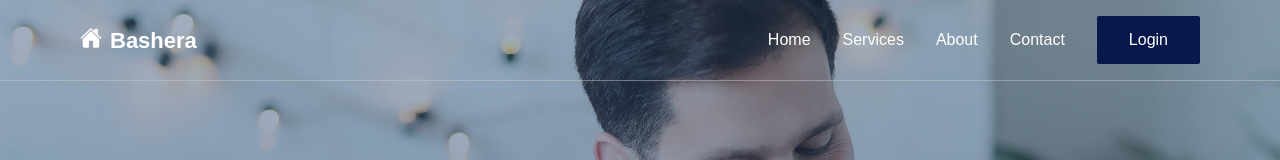
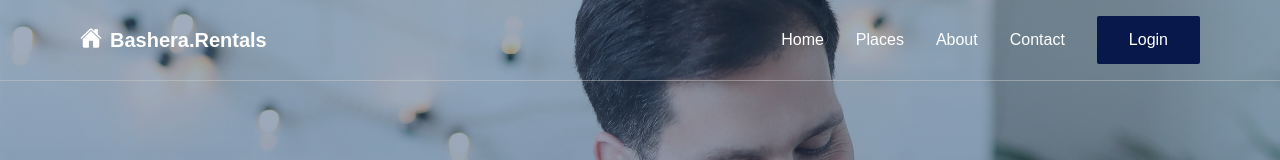
Before and after one commit to the-bipu/bashera-rentals-nextjs, a Next.js app in the folder frontend/: page / in a window 1280 px wide. Shown: the top 160 px of the page. Built offline with nearby package versions, Linux system fonts and the light colour scheme.

Commit message:
Update Navbar.jsx

```diff
--- a/frontend/common/components/Navbar/Navbar.jsx
+++ b/frontend/common/components/Navbar/Navbar.jsx
@@ -43,14 +43,14 @@ const Navbar = () => {
         <div className={`w-[100vw] h-full flex items-center justify-between text-left lg:px-20 px-5 transition-all py-4`}>
           <div className='flex flex-row items-center justify-center gap-2 text-[22px]'>
             <IoHome className={`mb-1 ${isScrolled ? 'text-black' : 'text-white'}`} />
-            <a href="/" className={`text-[22px] font-bold ${isScrolled ? 'text-black' : 'text-white'}`}> Bashera</a>
+            <a href="/" className={`text-xl font-bold ${isScrolled ? 'text-black' : 'text-white'}`}> Bashera.Rentals</a>
           </div>
 
           <div id="menu-btn" onClick={toggleNavbar} className="text-[25px] cursor-pointer text-white lg:hidden block">
             <FaBars id='bars-nav' className='w-[2rem] h-[2rem] text-white drop-shadow-lg' />
             <div className="secNav text-white">
               <Link href="/">Home</Link>
-              <Link href="/Services">Services</Link>
+              <Link href="/Places">Places</Link>
               <Link href="/About">About</Link>
               <Link href="/Contact">Contact</Link>
               <Link href="/Login">Login</Link>
@@ -59,7 +59,7 @@ const Navbar = () => {
 
           <nav id='main-nav' className={`lg:flex hidden flex-row justify-center items-center gap-8 text-base font-light ${isScrolled ? 'text-black' : 'text-white'}`}>
             <Link href="/">Home</Link>
-            <Link href="/Services">Services</Link>
+            <Link href="/Places">Places</Link>
             <Link href="/About">About</Link>
             <Link href="/Contact">Contact</Link>
             <button href="/Login" className='py-3 px-8 bg-[#08184b] rounded-sm'>Login</button>
@@ -68,17 +68,17 @@ const Navbar = () => {
 
       </div>
 
-      {isScrolled && <div className={`fixed top-0 z-40 w-full h-auto flex items-center duration-500 border-b-[1px] border-[#cbcbcb79] ${isActive ? 'active' : ''} bg-white`}>
+      {isScrolled && <div className={`fixed top-0 z-40 w-full h-auto flex items-center transition-opacity duration-500 border-b-[1px] border-[#cbcbcb79] ${isActive ? 'active' : ''} bg-white`}>
 
-        <div className={`w-[100vw] h-full flex items-center justify-between text-left lg:px-20 px-5 transition-all py-6`}>
+        <div className={`w-full h-full flex items-center justify-between text-left lg:px-20 px-5 transition-all py-3`}>
           <div className='flex flex-row items-center justify-center gap-2 text-xl'>
             <IoHome className={`mb-1 text-black`} />
-            <a href="/" className={`text-xl font-bold text-black`}> Bashera</a>
+            <a href="/" className={`text-xl font-bold text-black`}> Bashera.Rentals</a>
           </div>
 
-          <nav className={`fixed lg:flex hidden flex-row justify-center items-center w-full h-auto gap-8 text-base font-light text-black bg-white`}>
+          <nav className={`lg:flex hidden flex-row items-center justify-end w-full h-auto gap-8 text-base font-light text-black bg-white`}>
             <Link href="/">Home</Link>
-            <Link href="/Services">Services</Link>
+            <Link href="/Places">Places</Link>
             <Link href="/About">About</Link>
             <Link href="/Contact">Contact</Link>
             <button href="/Login" className={`py-3 px-8 bg-[#08184b] text-white border-[1px] border-[#08184b] rounded-sm`}>Login</button>
```
